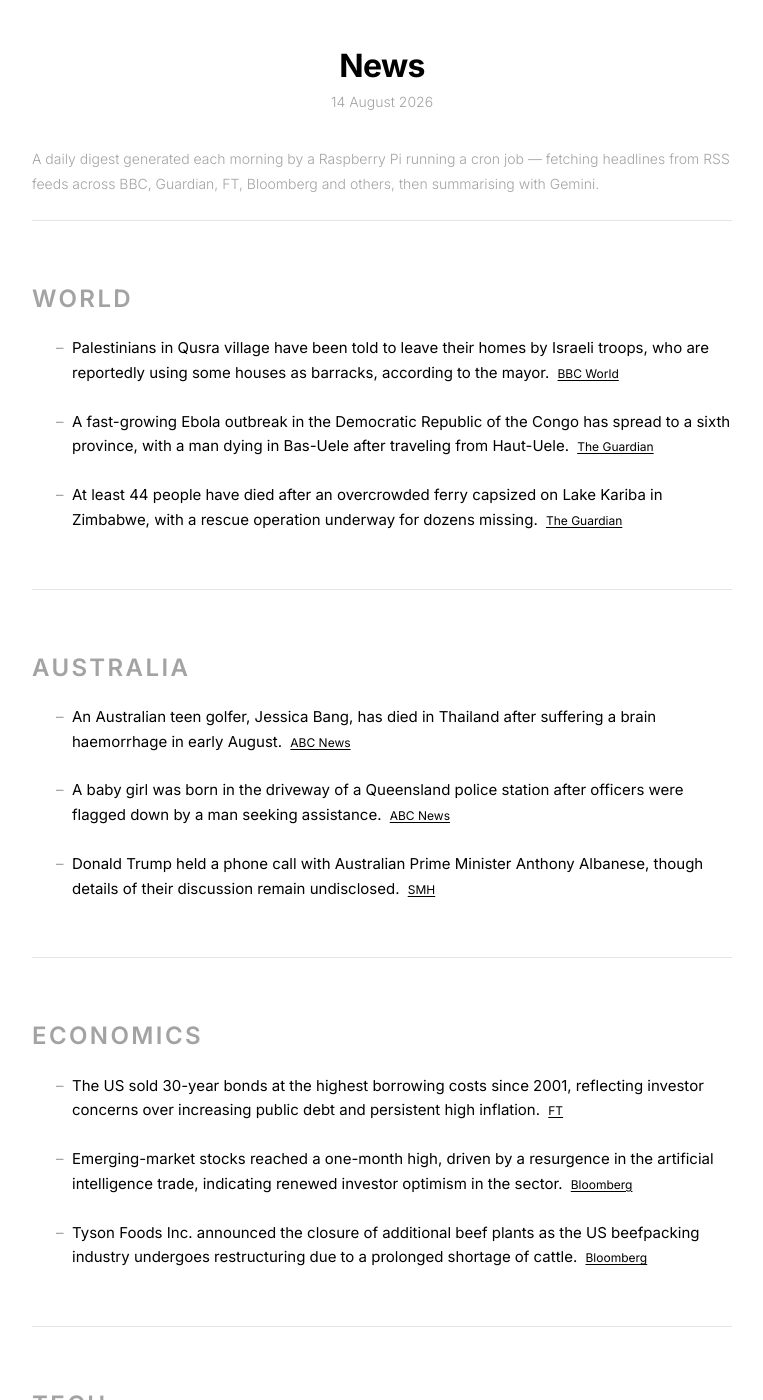
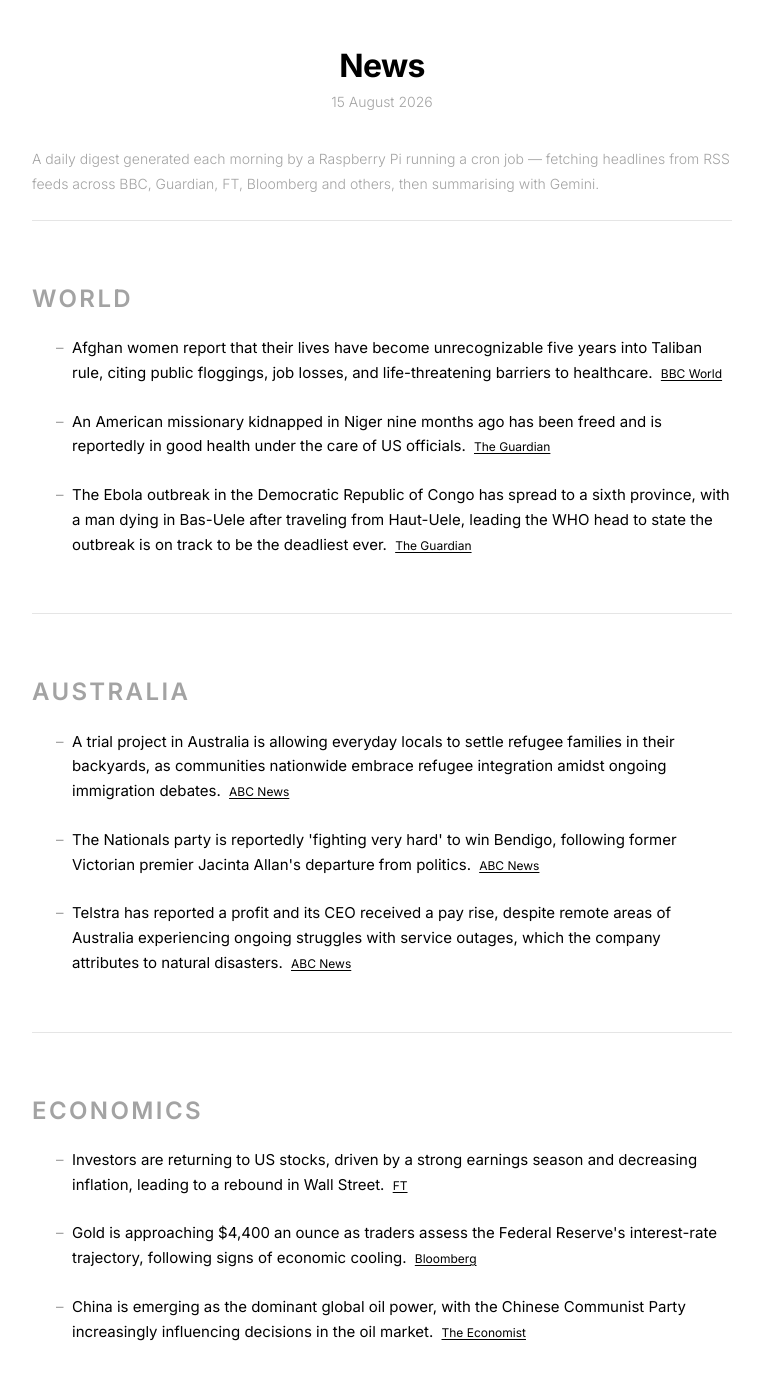
Before and after one commit to s-jac/s-jac.github.io, a Jekyll site: the page built from projects/news.html, in a window 1280 px wide and 1400 px high. Shown: the whole window, without its empty margins (258-1021 px from the left). Built offline with Jekyll 4.4.1, drawn with Linux system fonts in a browser that asks for light colours; some of the changed text lies outside the part shown.

Commit message:
daily news update 15 August 2026

```diff
--- a/_data/news.json
+++ b/_data/news.json
@@ -1,22 +1,22 @@
 {
-  "date": "14 August 2026",
-  "generated_at": "2026-08-13T21:00:25.305070+00:00",
+  "date": "15 August 2026",
+  "generated_at": "2026-08-14T21:00:48.162936+00:00",
   "sections": [
     {
       "heading": "World",
       "bullets": [
         {
-          "text": "Palestinians in Qusra village have been told to leave their homes by Israeli troops, who are reportedly using some houses as barracks, according to the mayor.",
+          "text": "Afghan women report that their lives have become unrecognizable five years into Taliban rule, citing public floggings, job losses, and life-threatening barriers to healthcare.",
           "source": "BBC World",
           "url": "https://www.bbc.com/news/world"
         },
         {
-          "text": "A fast-growing Ebola outbreak in the Democratic Republic of the Congo has spread to a sixth province, with a man dying in Bas-Uele after traveling from Haut-Uele.",
+          "text": "An American missionary kidnapped in Niger nine months ago has been freed and is reportedly in good health under the care of US officials.",
           "source": "The Guardian",
           "url": "https://www.theguardian.com"
         },
         {
-          "text": "At least 44 people have died after an overcrowded ferry capsized on Lake Kariba in Zimbabwe, with a rescue operation underway for dozens missing.",
+          "text": "The Ebola outbreak in the Democratic Republic of Congo has spread to a sixth province, with a man dying in Bas-Uele after traveling from Haut-Uele, leading the WHO head to state the outbreak is on track to be the deadliest ever.",
           "source": "The Guardian",
           "url": "https://www.theguardian.com"
         }
@@ -26,19 +26,19 @@
       "heading": "Australia",
       "bullets": [
         {
-          "text": "An Australian teen golfer, Jessica Bang, has died in Thailand after suffering a brain haemorrhage in early August.",
+          "text": "A trial project in Australia is allowing everyday locals to settle refugee families in their backyards, as communities nationwide embrace refugee integration amidst ongoing immigration debates.",
           "source": "ABC News",
           "url": "https://www.abc.net.au/news"
         },
         {
-          "text": "A baby girl was born in the driveway of a Queensland police station after officers were flagged down by a man seeking assistance.",
+          "text": "The Nationals party is reportedly 'fighting very hard' to win Bendigo, following former Victorian premier Jacinta Allan's departure from politics.",
           "source": "ABC News",
           "url": "https://www.abc.net.au/news"
         },
         {
-          "text": "Donald Trump held a phone call with Australian Prime Minister Anthony Albanese, though details of their discussion remain undisclosed.",
-          "source": "SMH",
-          "url": "https://www.smh.com.au"
+          "text": "Telstra has reported a profit and its CEO received a pay rise, despite remote areas of Australia experiencing ongoing struggles with service outages, which the company attributes to natural disasters.",
+          "source": "ABC News",
+          "url": "https://www.abc.net.au/news"
         }
       ]
     },
@@ -46,19 +46,19 @@
       "heading": "Economics",
       "bullets": [
         {
-          "text": "The US sold 30-year bonds at the highest borrowing costs since 2001, reflecting investor concerns over increasing public debt and persistent high inflation.",
+          "text": "Investors are returning to US stocks, driven by a strong earnings season and decreasing inflation, leading to a rebound in Wall Street.",
           "source": "FT",
           "url": "https://www.ft.com"
         },
         {
-          "text": "Emerging-market stocks reached a one-month high, driven by a resurgence in the artificial intelligence trade, indicating renewed investor optimism in the sector.",
+          "text": "Gold is approaching $4,400 an ounce as traders assess the Federal Reserve's interest-rate trajectory, following signs of economic cooling.",
           "source": "Bloomberg",
           "url": "https://www.bloomberg.com/markets"
         },
         {
-          "text": "Tyson Foods Inc. announced the closure of additional beef plants as the US beefpacking industry undergoes restructuring due to a prolonged shortage of cattle.",
-          "source": "Bloomberg",
-          "url": "https://www.bloomberg.com/markets"
+          "text": "China is emerging as the dominant global oil power, with the Chinese Communist Party increasingly influencing decisions in the oil market.",
+          "source": "The Economist",
+          "url": "https://www.economist.com/finance-and-economics"
         }
       ]
     }
```
